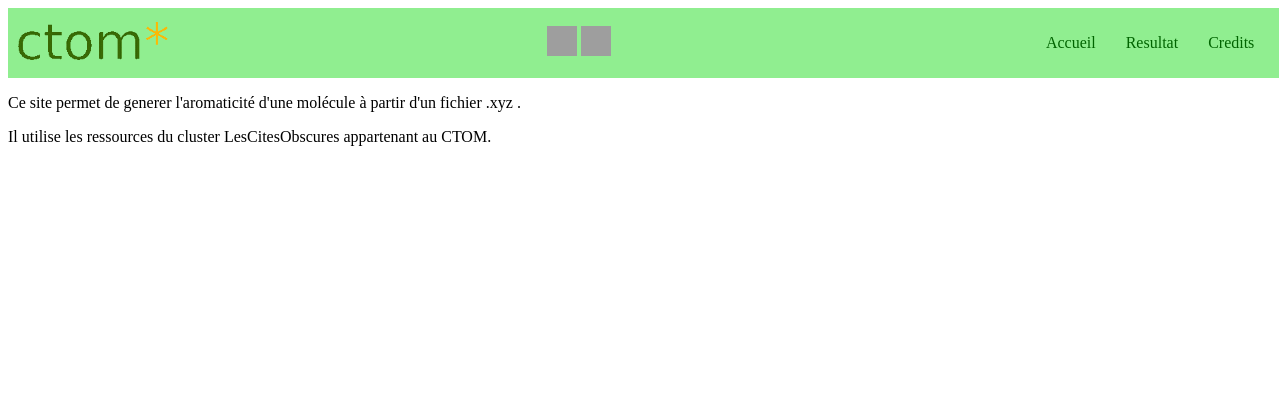
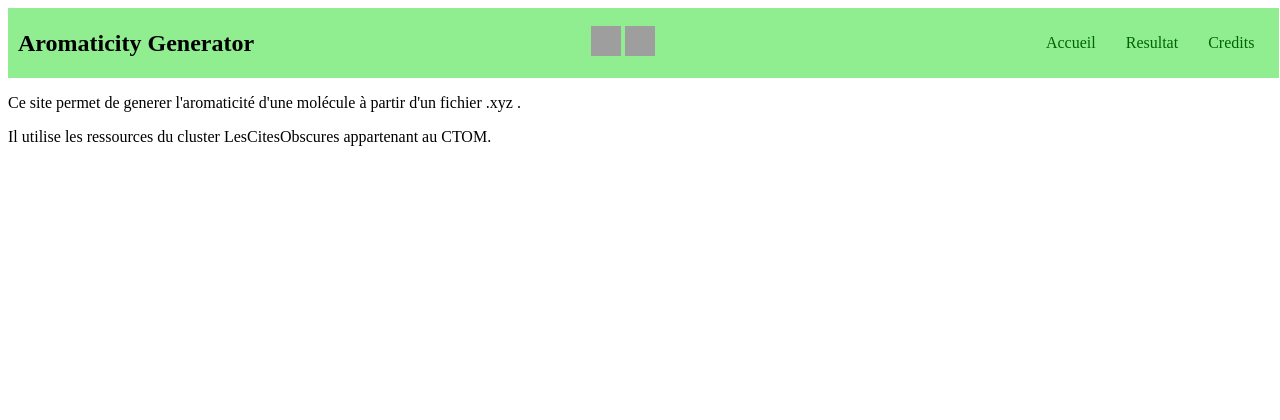
Before and after one commit to pierredesaxce/WebAromaticityGenerator, a Flask app: page /1/about in a window 1280 px wide. Shown: the top 420 px of the page. Run offline with Flask 2, Linux system fonts and the light colour scheme; parts of the project's set-up code (start-up, migrations or seed data) failed here and were passed over; grey boxes are pictures that could not be loaded.

Commit message:
small change to the header and the server

```diff
--- a/server.py
+++ b/server.py
@@ -31,6 +31,11 @@ app.config.update(dict(
         'fr': 'Francais'
     }
 ))
+
+scheduler = BackgroundScheduler()
+scheduler.add_job(func=check_subg16_job_status, trigger="interval", seconds=60)
+scheduler.start()
+atexit.register(lambda: scheduler.shutdown())
 
 babel = Babel(app)
 
@@ -268,8 +273,4 @@ def default_link():  # Here to save the day if there's no language indicator.
 app.register_blueprint(bp)
 
 if __name__ == "__main__":
-    scheduler = BackgroundScheduler()
-    scheduler.add_job(func=check_subg16_job_status, trigger="interval", seconds=60)
-    scheduler.start()
-    atexit.register(lambda: scheduler.shutdown())
     app.run()
--- a/templates/header.html
+++ b/templates/header.html
@@ -9,9 +9,9 @@
 <body>
 
   <nav class="navbar">
-    <a href="https://ism2.univ-amu.fr/fr/ctom/ctom" class="logo">
-      <img src=" {{url_for ('app.static' , filename='ctom_logo.gif') }} ">
-    </a>
+      <div>
+          <h2 class="footer-heading"><a href="{{ url_for('app.index') }}" class="websiteName">Aromaticity Generator</a></h2>
+      </div>
       <div>
           <a href="http://localhost:5000/en/" class="country">
             <img src="https://cdn-icons-png.flaticon.com/128/330/330425.png">
@@ -35,7 +35,6 @@
 </body>
 
 <footer>
-
     <div>
       <h2 class="footer-heading"><a href="{{ url_for('app.index') }}" class="websiteName">Aromaticity Generator</a></h2>
     </div>
```
